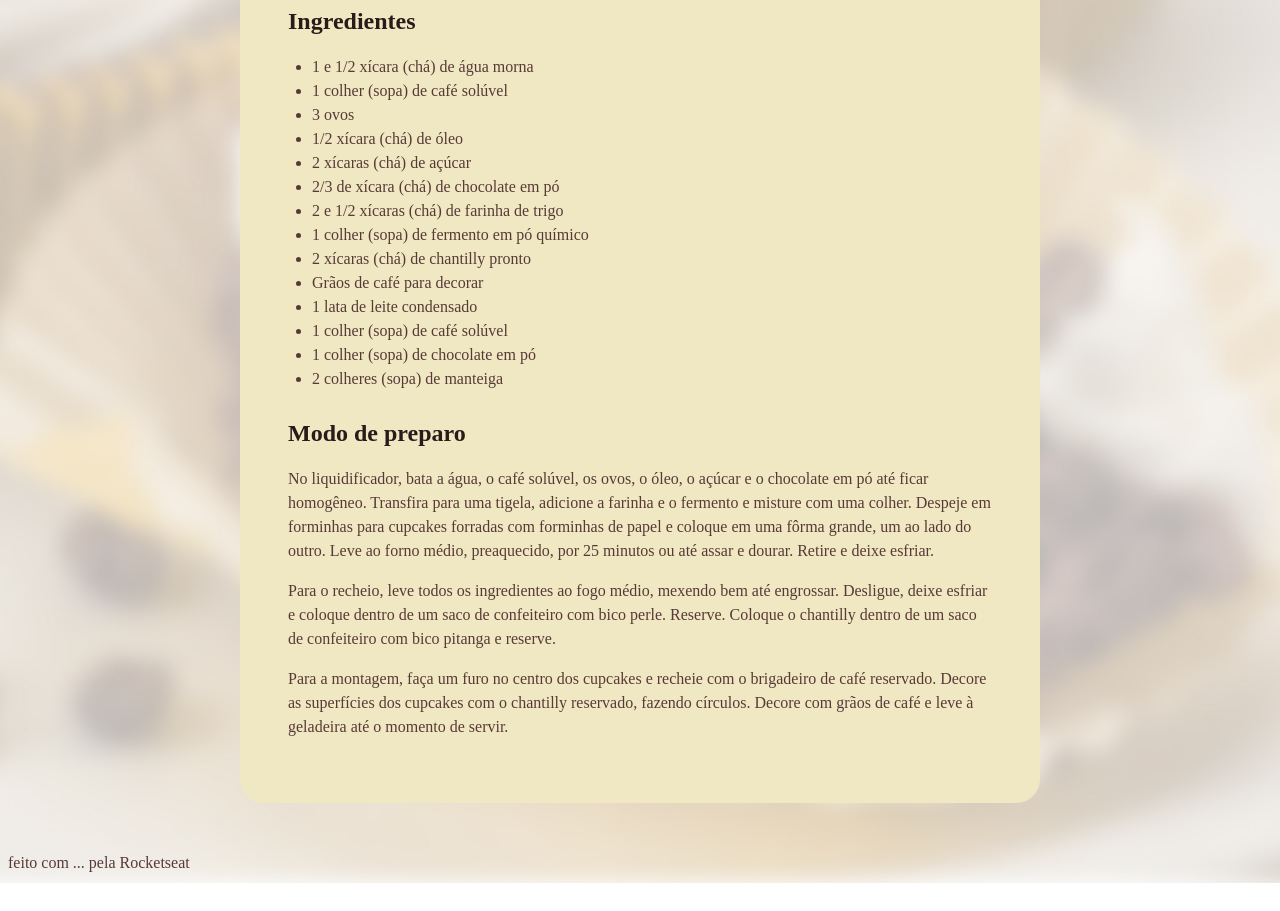
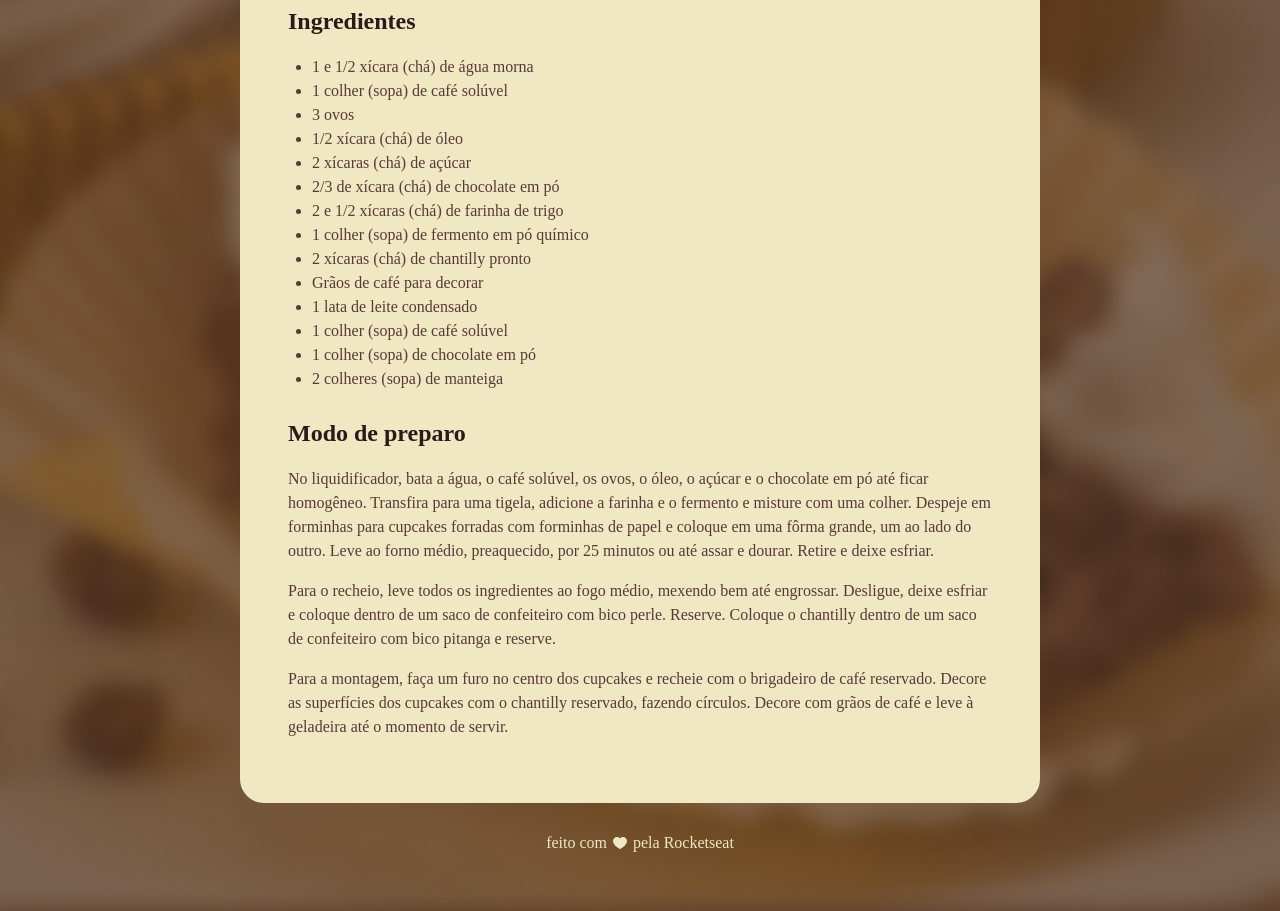
Before and after one commit to EduMiglioranza/Aula_Pratica_Pagina_de_Receitas, a plain HTML site: page index.html in a window 1280 px wide. Shown: the part 769-1680 px from the top of the page. Before the commit the page ends 1652 px from the top, so only its background shows below. Drawn offline with Linux system fonts and the light colour scheme; a web font is replaced by a local one.

Commit message:
footer and final details

```diff
--- a/index.html
+++ b/index.html
@@ -77,7 +77,7 @@
     </div>
 
     <footer>
-        feito com ... pela Rocketseat
+        <span>feito com</span> <img src="./assets/heart.svg" alt="coração"> <span>pela Rocketseat</span>
     </footer>
 </body>
 </html>
--- a/style.css
+++ b/style.css
@@ -5,7 +5,7 @@
 }
 
 body{
-    background: url(./assets/bg.jpg) no-repeat center/cover;
+    background: url(./assets/pagina_receitas.jpg) no-repeat center/cover;
 }
 
 #page {
@@ -14,11 +14,12 @@ body{
     border-radius: 24px;
     padding: 24px;
     box-sizing: border-box;
-    margin: 48px auto;
+    margin: 48px auto 28px;
 }
 
 
 img {
+    width: 100%;
     border-radius: 16px;
 }
 
@@ -52,3 +53,15 @@ h1, h2{
 ul{
     padding-left: 24px;
 }
+
+footer{
+    display: flex;
+    gap: 5px;
+    justify-content: center;
+    color: #F0E8C2;
+    padding-bottom: 48px;
+}
+
+footer img{
+    width: 16px;
+}
```
Also changed, not shown: assets/bg.jpg (deleted), assets/heart.svg (added), assets/pagina_receitas.jpg (added).
